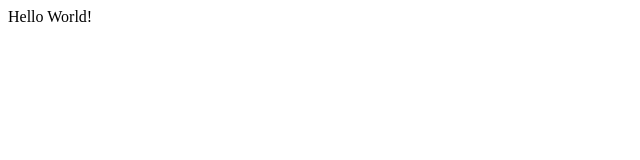
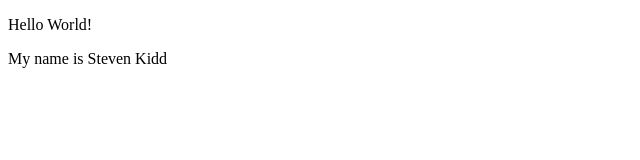
Before and after one commit to steven-kidd/website, a plain HTML site: page index.html in a window 1280 px wide. Shown: the whole page, without its empty margins (0-640 px from the left). Drawn offline with Linux system fonts and the light colour scheme.

Commit message:
Update index.html

```diff
--- a/index.html
+++ b/index.html
@@ -5,6 +5,8 @@
   </head>
 
   <body>
-    Hello World!
+    <p>Hello World!</p>
+    <p>My name is Steven Kidd</p>
   </body>
+
 </html>
```
